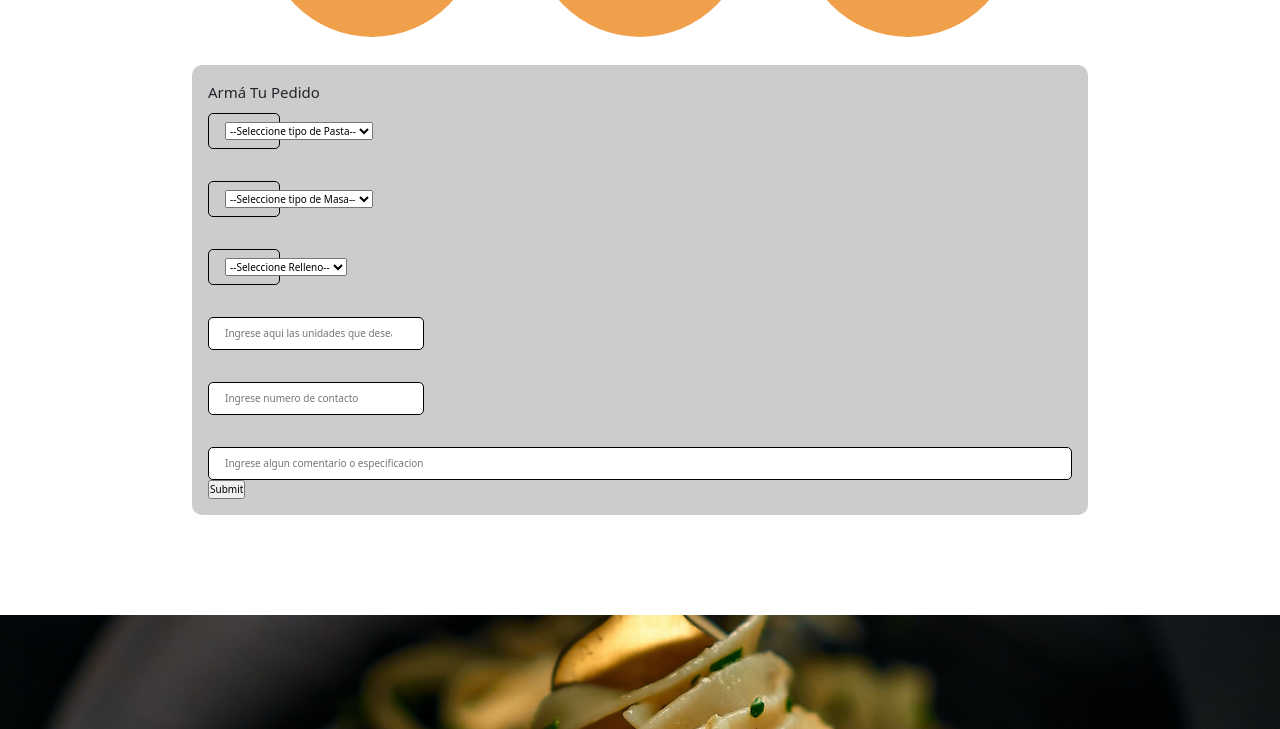
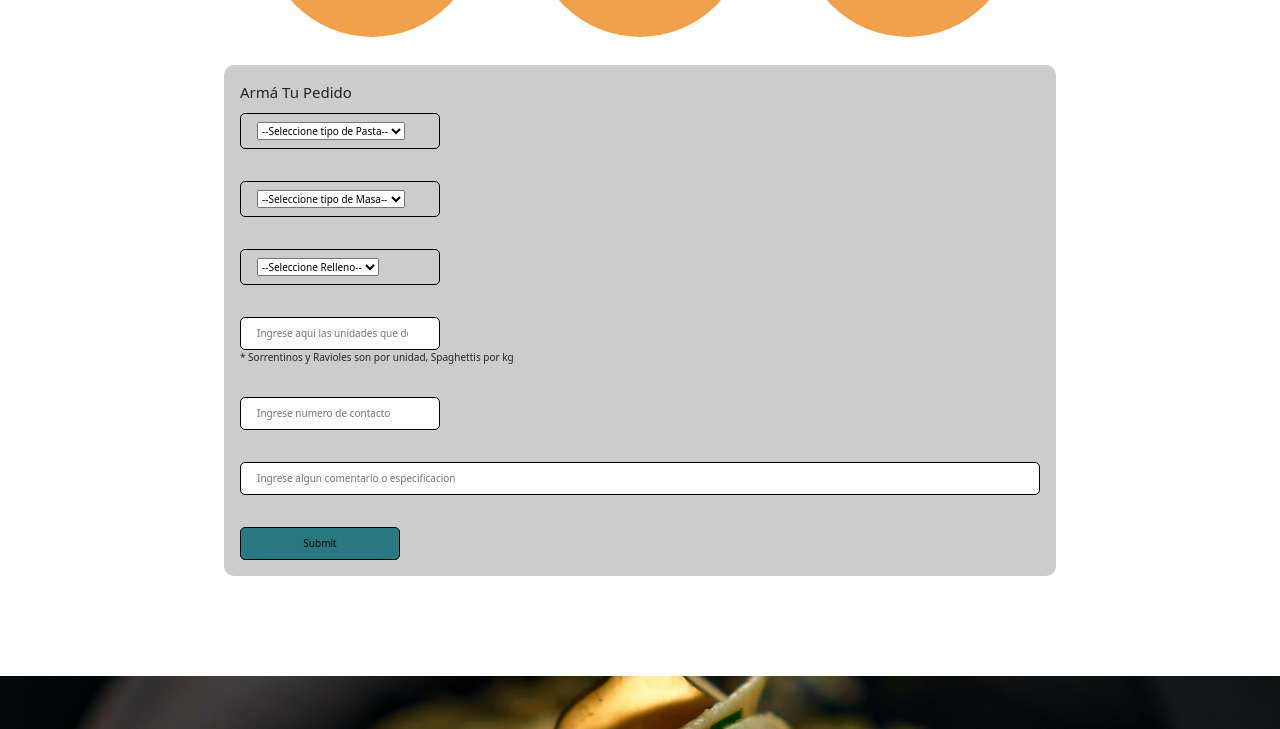
Before and after one commit to rodrigoferetti/box-pastas, a plain HTML site: page pages/haztucompra.html in a window 1280 px wide. Shown: the part 685-1414 px from the top of the page. Drawn offline with nearby package versions, Linux system fonts and the light colour scheme; a web font is replaced by a local one.

Commit message:
Pre entrega 2 finalizada, se culmina el formulario

```diff
--- a/css/style.css
+++ b/css/style.css
@@ -345,7 +345,7 @@ header {
 /* Haz tu compra */
 
 form {
-    width: 70%;
+    width: 65%;
     height: auto;
     padding:16px;
     border-radius:10px;
@@ -366,7 +366,7 @@ form label {
 }
 
 form label{
-	width:72px;
+	width: 20rem;
 	font-weight:bold;
     display: block;
 }
@@ -381,7 +381,8 @@ form input[type="text"] {
 	color:#fff;
 }
 
-form input[type="number"] {
+form input[type="number"],
+form input[type="tel"] {
     width:25%;
 	padding:8px 16px;
 	margin-top:32px;
@@ -391,14 +392,14 @@ form input[type="number"] {
 	color:#fff;
 }
 
-form input[type="tel"] {
-    width:25%;
+form input[type="submit"] {
+    width:20%;
 	padding:8px 16px;
 	margin-top:32px;
 	border:1px solid #000;
-	border-radius:5px;
-	display:block;
-	color:#fff;
+    border-radius:5px;
+    display:block;
+    background-color: #287980;
 }
 
 
--- a/pages/haztucompra.html
+++ b/pages/haztucompra.html
@@ -92,7 +92,8 @@
                     </select>
                 </label>
 
-                <input type="number" id="Unidades" placeholder="Ingrese aqui las unidades que desea / Sorrentinos y Ravioles son por unidad, Spaghettis por kg ">
+                <input type="number" id="Unidades" placeholder="Ingrese aqui las unidades que desea">
+                <p>* Sorrentinos y Ravioles son por unidad, Spaghettis por kg </p>
 
                 <input type="tel" id="Telefono" placeholder="Ingrese numero de contacto">
 
```
Also changed, not shown: README.md.
